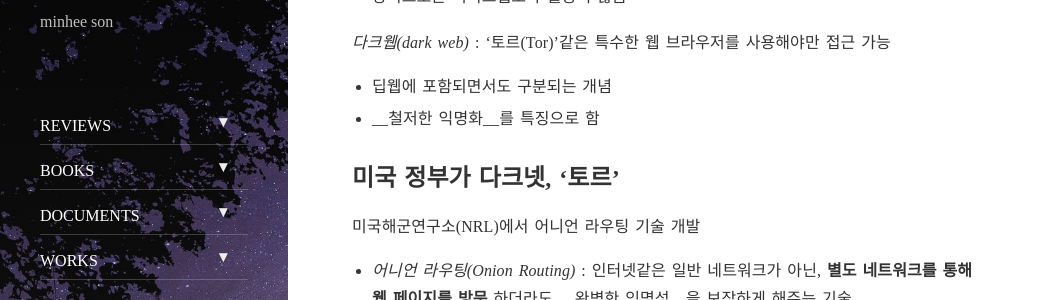
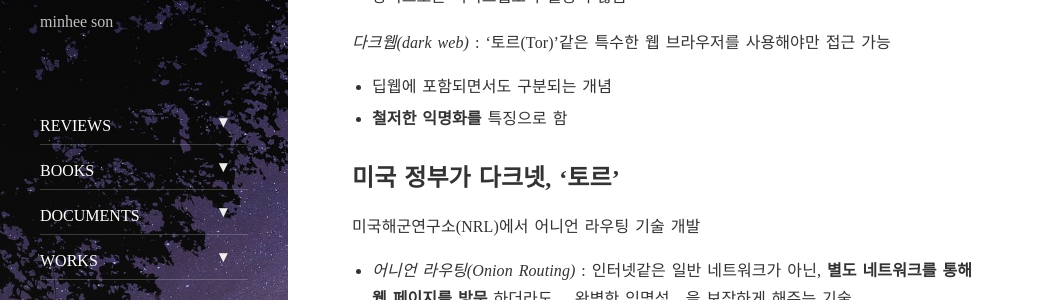
Before and after one commit to minheeson/minheeson.github.io, a Jekyll site: the page built from _posts/2017-02-24-doc-bloter-다크웹.markdown, in a window 1280 px wide and 900 px high, scrolled down 674 px. Shown: the part 150-450 px from the top of the window, without its empty margins (0-1048 px from the left). Built offline with Jekyll 4.4.1, drawn with Linux system fonts in a browser that asks for light colours; nearby versions of some CDN libraries; comment, search, counter and statistics services are not loaded.

```diff
--- a/_posts/2017-02-24-doc-bloter-다크웹.markdown
+++ b/_posts/2017-02-24-doc-bloter-다크웹.markdown
@@ -33,7 +33,7 @@ _딥웹(deep web)_ : 웹 페이지를찾아다니는 웹 크롤러에 의해 걸
 _다크웹(dark web)_ : '토르(Tor)'같은 특수한 웹 브라우저를 사용해야만 접근 가능
 
 - 딥웹에 포함되면서도 구분되는 개념
-- __철저한 익명화__를 특징으로 함
+- __철저한 익명화를__ 특징으로 함
 
 
 
```
